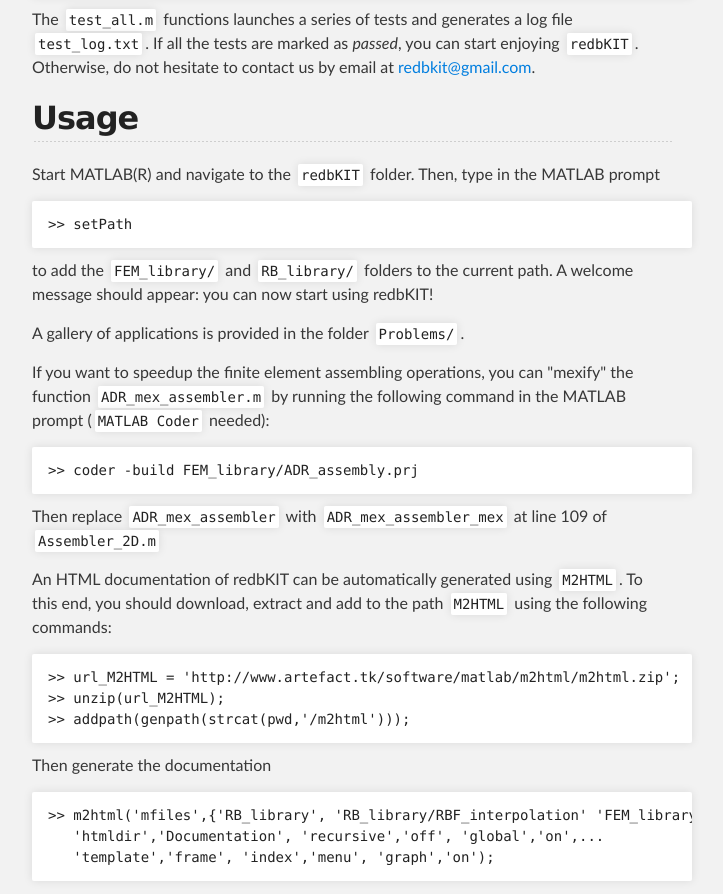
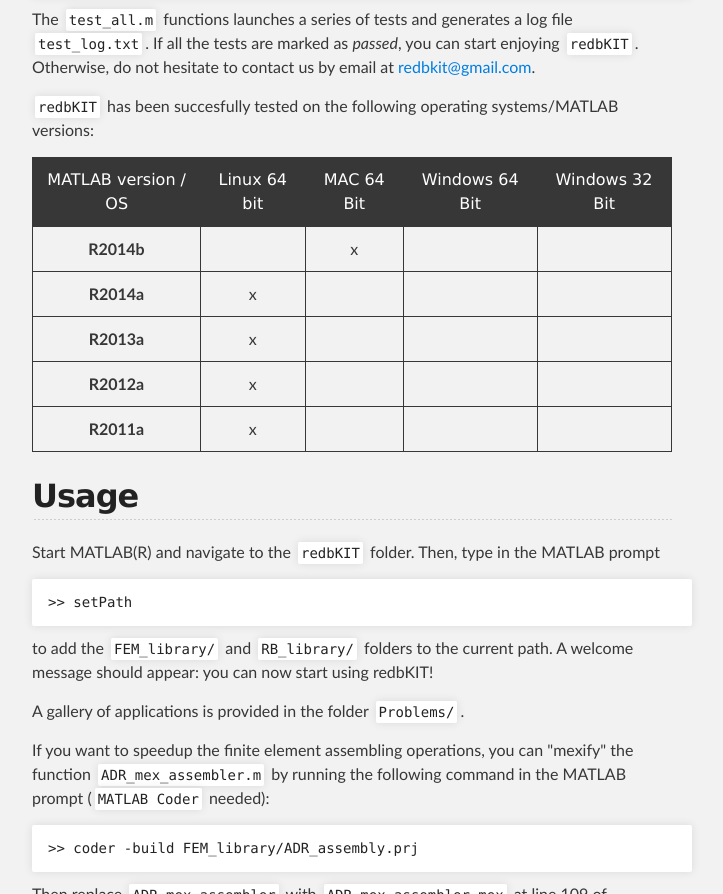
Before and after one commit to redbKIT/redbKIT, a plain HTML site: page index.html in a window 1280 px wide. Shown: the part 1567-2461 px from the top of the page, without its empty margins (288-1011 px from the left). Drawn offline with Linux system fonts and the light colour scheme.

```diff
--- a/index.html
+++ b/index.html
@@ -84,6 +84,57 @@
 </code></pre>
 
 <p>The <code>test_all.m</code> functions launches a series of tests and generates a log file <code>test_log.txt</code>. If all the tests are marked as <em>passed</em>, you can start enjoying <code>redbKIT</code>. Otherwise, do not hesitate to contact us by email at <a href="mailto:redbkit@gmail.com">redbkit@gmail.com</a>.</p>
+
+<p><code>redbKIT</code> has been succesfully tested on the following operating systems/MATLAB versions:</p>
+
+<table>
+<thead>
+<tr>
+<th align="center">MATLAB version / OS</th>
+<th align="center">Linux 64 bit</th>
+<th align="center">MAC 64 Bit</th>
+<th align="center">Windows 64 Bit</th>
+<th align="center">Windows 32 Bit</th>
+</tr>
+</thead>
+<tbody>
+<tr>
+<td align="center"><strong>R2014b</strong></td>
+<td align="center"></td>
+<td align="center">x</td>
+<td align="center"></td>
+<td align="center"></td>
+</tr>
+<tr>
+<td align="center"><strong>R2014a</strong></td>
+<td align="center">x</td>
+<td align="center"></td>
+<td align="center"></td>
+<td align="center"></td>
+</tr>
+<tr>
+<td align="center"><strong>R2013a</strong></td>
+<td align="center">x</td>
+<td align="center"></td>
+<td align="center"></td>
+<td align="center"></td>
+</tr>
+<tr>
+<td align="center"><strong>R2012a</strong></td>
+<td align="center">x</td>
+<td align="center"></td>
+<td align="center"></td>
+<td align="center"></td>
+</tr>
+<tr>
+<td align="center"><strong>R2011a</strong></td>
+<td align="center">x</td>
+<td align="center"></td>
+<td align="center"></td>
+<td align="center"></td>
+</tr>
+</tbody>
+</table>
 
 <h2>
 <a id="usage" class="anchor" href="#usage" aria-hidden="true"><span class="octicon octicon-link"></span></a>Usage</h2>
```
Also changed, not shown: params.json (+1 -1 lines).
